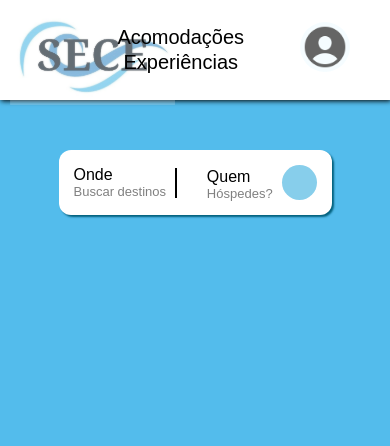
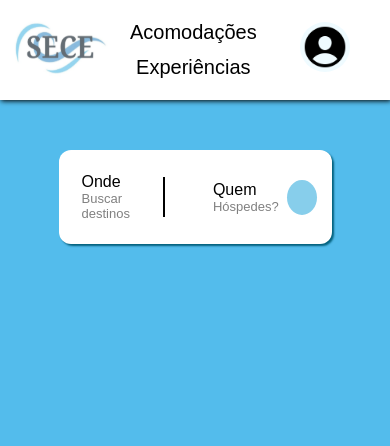
Before and after one commit to joaovithorbarros/SiteDeHotelaria, a PHP site: page /HTML/index.html in a window 390 px wide. Shown: the top 446 px of the page. Run offline with PHP 8.4, Linux system fonts and the light colour scheme.

Commit message:
SECE : Version 3.8

```diff
--- a/CSS/index..css
+++ b/CSS/index..css
@@ -1,7 +1,6 @@
 body
 {
     background-color: rgb(83, 188, 236);
-
 }
 
 header
@@ -26,7 +25,6 @@ header
         width: 50%;
         justify-content: space-between;
         align-items: center;
-        flex-wrap: wrap;
     }
     .contorno_aco
     {
@@ -96,8 +94,7 @@ header
             max-height: 250px;
             border-radius: 12px;
             box-shadow: 1px 1px 1px rgb(3, 75, 97);
-
-
+            animation: animacao .2s forwards;
         }
         .exibir
         {
@@ -126,12 +123,25 @@ section
 
     /* ABAIXO ESTÃO AS CONFIGURAÇÕES DAS DIVS QUE ESTÃO DENTRO DA TAG SECTION*/
 
+
+    /* --------!-------
+    Modificar o .hospede e .destino para ficar o fundo cinza quando passar o mouse
+    e também colocar border radius 30%*/
+
     .hospede
     {
+        padding: 8px 8px 8px 8px;
+        cursor: pointer;
+    }
+    .binv
+    {
         border-left: 2px solid black;
-        padding: 0 0 0 30px;
-        height: 30px;
-
+        padding: 20px;
+    }
+    .destino
+    {
+        cursor: pointer;
+        padding: 8px;
     }
     .destino .Bdestino
     {
@@ -172,34 +182,60 @@ footer
     width: 100%;
 }
 
-@media(max-width: 700px)
+@media(max-width: 781px)
 {
+    header .logo img
+    {
+        width: 100px;
+        height: 70px;
+    }
+
     header .logo
     {
         margin-left: 10px;
-        width: 90px;
-        height: 90px;
     }
 
     header .perfil
     {
-        opacity: 60%;
+        margin-right: 50px;
+    }
+
+    header .acoexp
+    {
+        position: relative;
+        right: 3%;
+    }
+}
+
+@media(max-width: 700px)
+{
+    header .logo img
+    {
+        max-width: 100px;
+        height: 70px;
+    }
+
+    header .logo
+    {
+        margin-left: 10px;
+    }
+
+    header .perfil
+    {
         margin-right: 40px;
 
     }
 
     header .aco
     {
-        padding: 0;
+        margin-bottom: 10px;
     }
 
     header .acoexp
     {
         font-size: 20px;
-        margin: auto;
         display: grid;
-        justify-content: space-between;
-        flex-wrap: wrap;
+        justify-content: center;
     }
 
     section
@@ -249,6 +285,7 @@ footer
         transition: 0.5s ease;
 
     }
+
 @keyframes animacao
 {
     from
--- a/HTML/index.html
+++ b/HTML/index.html
@@ -12,7 +12,7 @@
 
 <body>
     <header>
-        <div class="logo"><img src="/IMAGENS/SECE-removebg-preview.png" alt="logo-sece" height="100px"></div>
+        <div class="logo"><a href="#"><img src="/IMAGENS/SECE-removebg-preview.png" alt="logo-sece" height="100px"></a></div>
         <div class="acoexp">
             <div class="contorno_aco">
                 <div class="aco"> <a>Acomodações</a> </div>
@@ -36,12 +36,15 @@
 
     <section>
         <div class="destino">
-            <div class="onde"> <a>Onde</a> </div>
-            <div class="Bdestino"> <a>Buscar destinos</a> </div>
+            <div class="onde">Onde</div>
+            <div class="Bdestino">Buscar destinos</div>
+        </div>
+        <div class="borda-inv">
+            <div class="binv"></div>
         </div>
         <div class="hospede">
-            <div class="quem"> <a>Quem</a> </div>
-            <div class="hospedes"> <a>Hóspedes?</a> </div>
+            <div class="quem"> Quem </div>
+            <div class="hospedes">Hóspedes?</div>
         </div>
         <div class="contorno-lupa">
             <div class="lupa">
```
